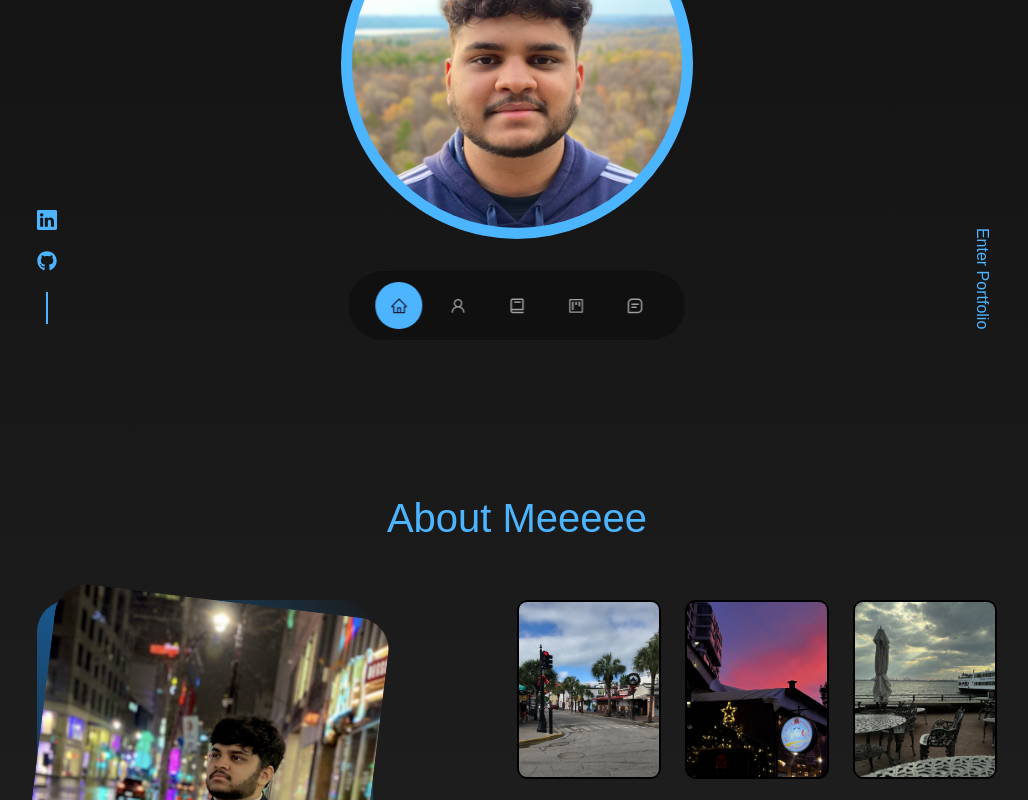
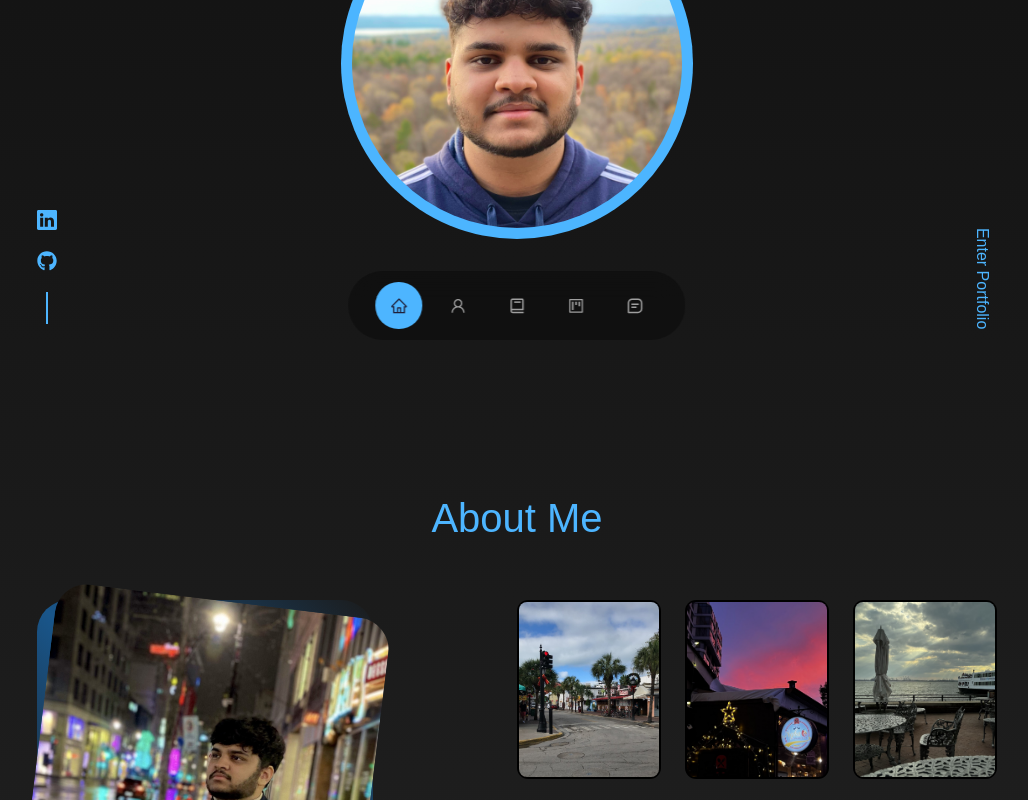
Before and after one commit to benbabu02/personal-portfolio, a React (Create React App) app: page / in a window 1280 px wide. Shown: the part 428-1228 px from the top of the page, without its empty margins (123-1151 px from the left). Built offline with nearby package versions, Linux system fonts and the light colour scheme.

Commit message:
reverting test build

```diff
--- a/src/components/about/About.jsx
+++ b/src/components/about/About.jsx
@@ -14,7 +14,7 @@ const About = () => {
   return (
     <section id='about'>
       <div className='about__title'>
-        <h2>About Meeeee</h2>
+        <h2>About Me</h2>
       </div>
 
       <div className="container about__container">
```
